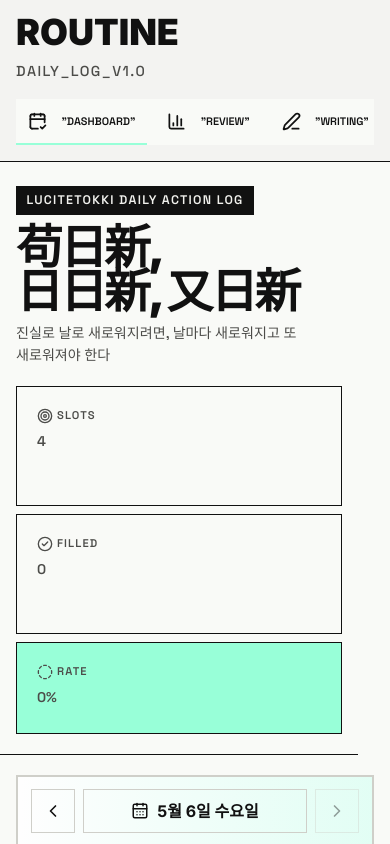
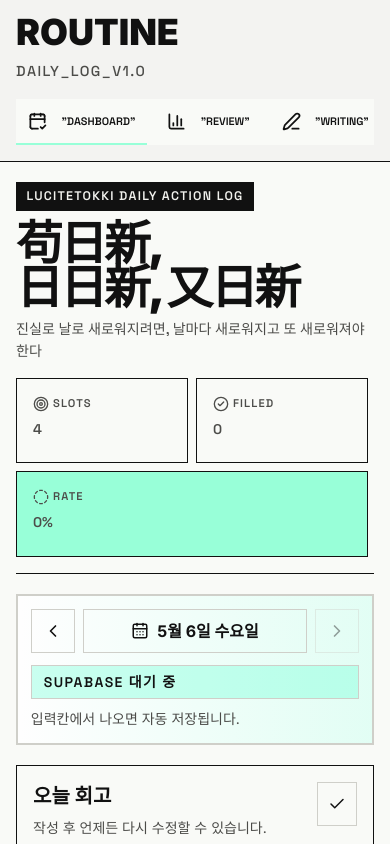
Before and after one commit to lucitetokki-ls/dailynoteapp, a Next.js app: page / in a window 390 px wide. Shown: the top 844 px of the page. Built offline with nearby package versions, Linux system fonts and the light colour scheme; no server answers; the database is empty; a web font is replaced by a local one.

Commit message:
Polish responsive terminal layout

```diff
--- a/app/globals.css
+++ b/app/globals.css
@@ -1055,6 +1055,8 @@ button.slot-heat-cell:hover {
   --shadow-pop: none;
   --shadow-glow: none;
   --control-height: 2.75rem;
+  --sidebar-width: 16.5rem;
+  --content-max: 78rem;
   --display-font:
     "Inter",
     "Pretendard",
@@ -1086,8 +1088,15 @@ body::before {
 }
 
 .app-frame {
+  background:
+    linear-gradient(
+      90deg,
+      var(--surface) 0 var(--sidebar-width),
+      var(--line) var(--sidebar-width) calc(var(--sidebar-width) + 1px),
+      var(--paper) calc(var(--sidebar-width) + 1px) 100%
+    );
   display: grid;
-  grid-template-columns: 16.5rem minmax(0, 1fr);
+  grid-template-columns: var(--sidebar-width) minmax(0, 1fr);
 }
 
 .app-sidebar {
@@ -1164,9 +1173,7 @@ body::before {
   display: block;
   height: 100%;
   object-fit: cover;
-  object-position: center top;
-  transform: scale(1.55);
-  transform-origin: center 42%;
+  object-position: center center;
   width: 100%;
 }
 
@@ -1201,7 +1208,10 @@ body::before {
 }
 
 .app-content {
+  margin-inline: auto;
+  max-width: var(--content-max);
   padding: 2.5rem;
+  width: 100%;
 }
 
 .app-nav {
@@ -1316,15 +1326,18 @@ body::before {
   border-bottom: 1px solid var(--line) !important;
   box-shadow: none !important;
   display: grid;
-  gap: 1.25rem;
-  margin-left: -2.5rem;
-  margin-right: -2.5rem;
-  margin-top: -2.5rem;
-  padding: 2rem 2.5rem 1.35rem !important;
+  gap: 1rem;
+  margin: 0;
+  min-width: 0;
+  padding: 0 0 1.35rem !important;
 }
 
 .survey-hero::before {
   display: none;
+}
+
+.survey-hero > * {
+  min-width: 0;
 }
 
 .survey-title,
@@ -1336,6 +1349,7 @@ body::before {
   font-weight: 900 !important;
   letter-spacing: -0.06em !important;
   line-height: 0.95 !important;
+  overflow-wrap: anywhere;
   text-transform: uppercase;
 }
 
@@ -1377,8 +1391,8 @@ body::before {
 }
 
 .survey-stat {
-  min-height: 10rem;
-  padding: 2rem !important;
+  min-height: 6.65rem;
+  padding: 1.35rem 1.5rem !important;
 }
 
 .survey-stat::after {
@@ -1393,10 +1407,10 @@ body::before {
 .survey-stat .text-3xl,
 .survey-stat .text-4xl {
   color: var(--line) !important;
-  font-size: clamp(2.8rem, 4.2vw, 4.25rem) !important;
+  font-size: clamp(1.55rem, 2.6vw, 2.65rem) !important;
   font-weight: 900 !important;
   letter-spacing: -0.055em;
-  line-height: 0.9 !important;
+  line-height: 1 !important;
 }
 
 .survey-control {
@@ -1506,10 +1520,20 @@ input:focus {
 
 .survey-grid-panel {
   background:
-    linear-gradient(var(--line-soft) 1px, transparent 1px),
-    linear-gradient(90deg, var(--line-soft) 1px, transparent 1px),
+    linear-gradient(rgba(17, 17, 17, 0.045) 1px, transparent 1px),
+    linear-gradient(90deg, rgba(17, 17, 17, 0.045) 1px, transparent 1px),
     var(--panel) !important;
-  background-size: 32px 32px !important;
+  background-size: 40px 40px !important;
+}
+
+.survey-grid-panel button.survey-control {
+  background: rgba(249, 250, 247, 0.96) !important;
+}
+
+.survey-grid-panel button.survey-control.bg-zinc-950,
+.survey-grid-panel .bg-zinc-950 {
+  background: var(--line) !important;
+  color: #f1f1ed !important;
 }
 
 .slot-heat-cell {
@@ -1563,7 +1587,18 @@ input:focus {
 }
 
 @media (max-width: 900px) {
+  html,
+  body,
+  .app-shell,
+  .app-frame,
+  .app-main,
+  .app-content {
+    max-width: 100%;
+    overflow-x: hidden;
+  }
+
   .app-frame {
+    background: var(--paper);
     display: block;
   }
 
@@ -1591,6 +1626,7 @@ input:focus {
   }
 
   .app-content {
+    max-width: none;
     padding: 1rem;
   }
 
@@ -1612,10 +1648,8 @@ input:focus {
   }
 
   .survey-hero {
-    margin-left: -1rem;
-    margin-right: -1rem;
-    margin-top: -1rem;
-    padding: 1.25rem 1rem !important;
+    margin: 0;
+    padding: 0 0 1rem !important;
   }
 
   .survey-title,
@@ -1625,21 +1659,55 @@ input:focus {
   }
 
   .survey-stat {
-    min-height: 7.5rem;
+    min-height: 5.35rem;
+    padding: 1rem !important;
+  }
+
+  .today-stat-grid {
+    grid-template-columns: repeat(2, minmax(0, 1fr)) !important;
+    inline-size: min(calc(100vw - 2rem), 22rem) !important;
+    justify-self: start;
+    max-inline-size: min(calc(100vw - 2rem), 22rem) !important;
+    min-inline-size: 0 !important;
+  }
+
+  .today-stat-card {
+    inline-size: auto !important;
+    min-inline-size: 0 !important;
+  }
+
+  .today-stat-card:nth-child(3) {
+    grid-column: 1 / -1;
+    min-height: 5.35rem;
+  }
+
+  .calendar-detail-panel {
+    inline-size: min(calc(100vw - 2rem), 22rem) !important;
+    max-inline-size: min(calc(100vw - 2rem), 22rem) !important;
+    min-width: 0;
     padding: 1.25rem !important;
   }
 
-  .today-stat-grid {
-    grid-template-columns: minmax(0, 1fr) !important;
-  }
-
-  .today-stat-card {
+  .calendar-mobile-day-card {
+    inline-size: min(calc(100vw - 2rem), 22rem) !important;
+    max-inline-size: min(calc(100vw - 2rem), 22rem) !important;
+    min-inline-size: 0 !important;
+  }
+
+  .calendar-detail-stats {
+    grid-template-columns: minmax(0, 1fr) minmax(0, 1fr);
+  }
+
+  .calendar-detail-slot {
     min-width: 0;
   }
 
-  .today-stat-card:nth-child(3) {
-    grid-column: auto;
-    min-height: 5.75rem;
+  .calendar-detail-slot .flex {
+    align-items: flex-start;
+  }
+
+  .calendar-detail-slot .truncate {
+    min-width: 0;
   }
 
   .daily-slot-card > .grid,
--- a/components/AppShell.tsx
+++ b/components/AppShell.tsx
@@ -31,7 +31,7 @@ export function AppShell({ children }: AppShellProps) {
                   className="app-user-image"
                   height={64}
                   priority={false}
-                  src="/lucitetokki-profile.png"
+                  src="/sideprofile.png"
                   width={64}
                 />
               </div>
--- a/components/MonthlyCalendar.tsx
+++ b/components/MonthlyCalendar.tsx
@@ -77,7 +77,7 @@ export function MonthlyCalendar() {
 
       <section className="grid gap-6 xl:grid-cols-[minmax(0,1fr)_380px]">
         <div className="survey-card survey-grid-panel hidden overflow-x-auto rounded-lg border border-zinc-200 bg-white p-3 shadow-sm sm:p-4 md:block">
-          <div className="min-w-[680px]">
+          <div className="min-w-[600px]">
             <div className="mb-3 grid grid-cols-7 gap-2">
               {weekdays.map((weekday) => (
                 <div
@@ -171,7 +171,7 @@ export function MonthlyCalendar() {
             return (
               <button
                 className={cn(
-                  "survey-card grid gap-3 rounded-lg border border-zinc-200 bg-white p-4 text-left shadow-sm",
+                  "calendar-mobile-day-card survey-card grid gap-3 rounded-lg border border-zinc-200 bg-white p-4 text-left shadow-sm",
                   isSelected && "border-zinc-950",
                 )}
                 key={dateKey}
@@ -208,12 +208,12 @@ export function MonthlyCalendar() {
           })}
         </div>
 
-        <aside className="survey-card order-first rounded-lg border border-zinc-200 bg-white p-5 shadow-sm md:order-none">
+        <aside className="calendar-detail-panel survey-card order-first rounded-lg border border-zinc-200 bg-white p-5 shadow-sm md:order-none">
           <p className="text-base font-semibold text-zinc-500">선택 날짜</p>
           <h2 className="mt-2 text-2xl font-semibold text-zinc-950">
             {formatDisplayDate(selectedDate)}
           </h2>
-          <div className="mt-5 grid grid-cols-2 gap-2">
+          <div className="calendar-detail-stats mt-5 grid grid-cols-2 gap-2">
             <div className="survey-chip rounded-md border border-zinc-200 bg-zinc-50 p-3">
               <p className="text-sm font-semibold text-zinc-500">Filled</p>
               <p className="mt-2 text-3xl font-semibold text-zinc-950">
@@ -236,7 +236,7 @@ export function MonthlyCalendar() {
               return (
                 <div
                   className={cn(
-                    "survey-chip rounded-md border p-3",
+                    "calendar-detail-slot survey-chip rounded-md border p-3",
                     filled
                       ? "border-emerald-200 bg-emerald-50"
                       : "border-zinc-200 bg-zinc-50",
```
Also changed, not shown: public/sideprofile.png (added), sideprofile.png (added).
